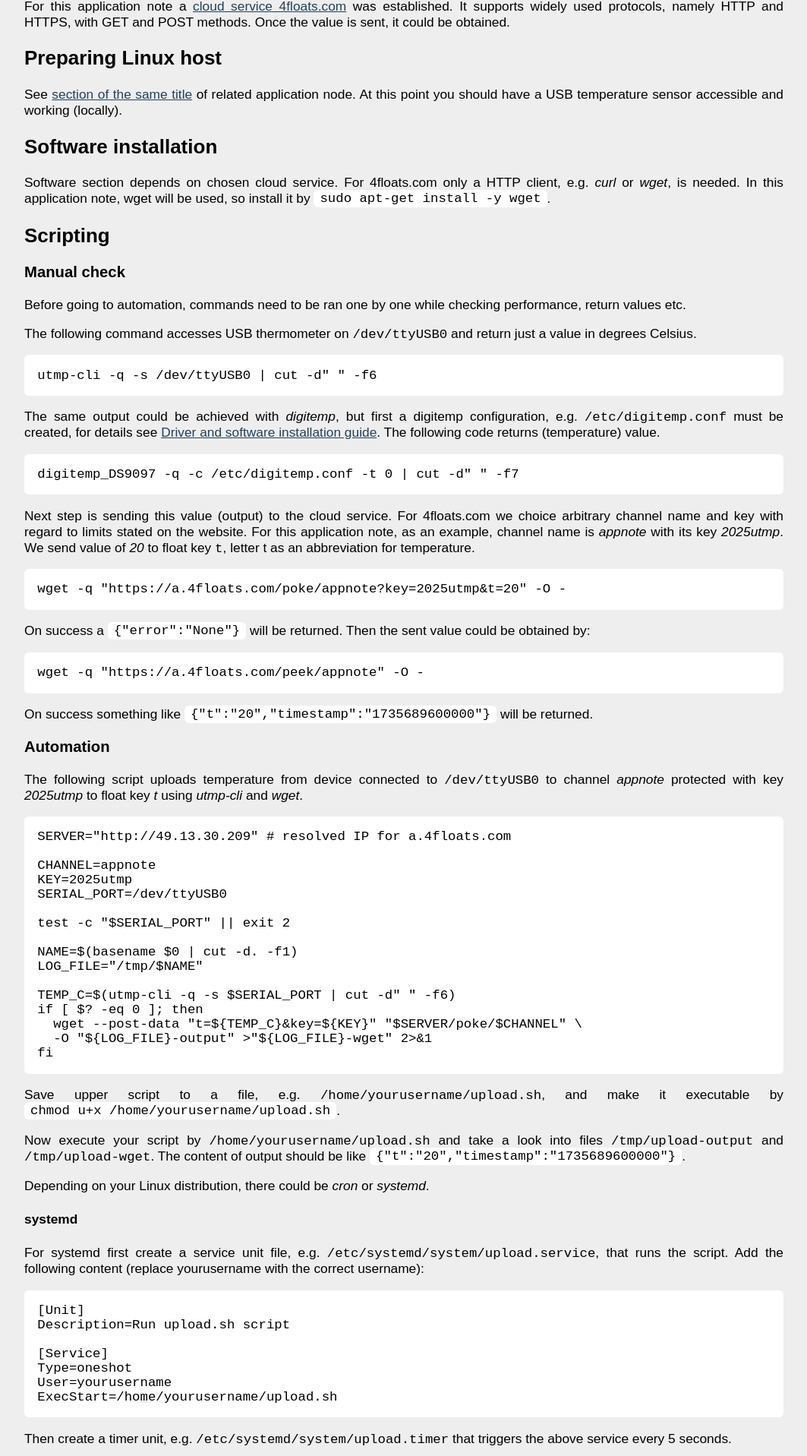
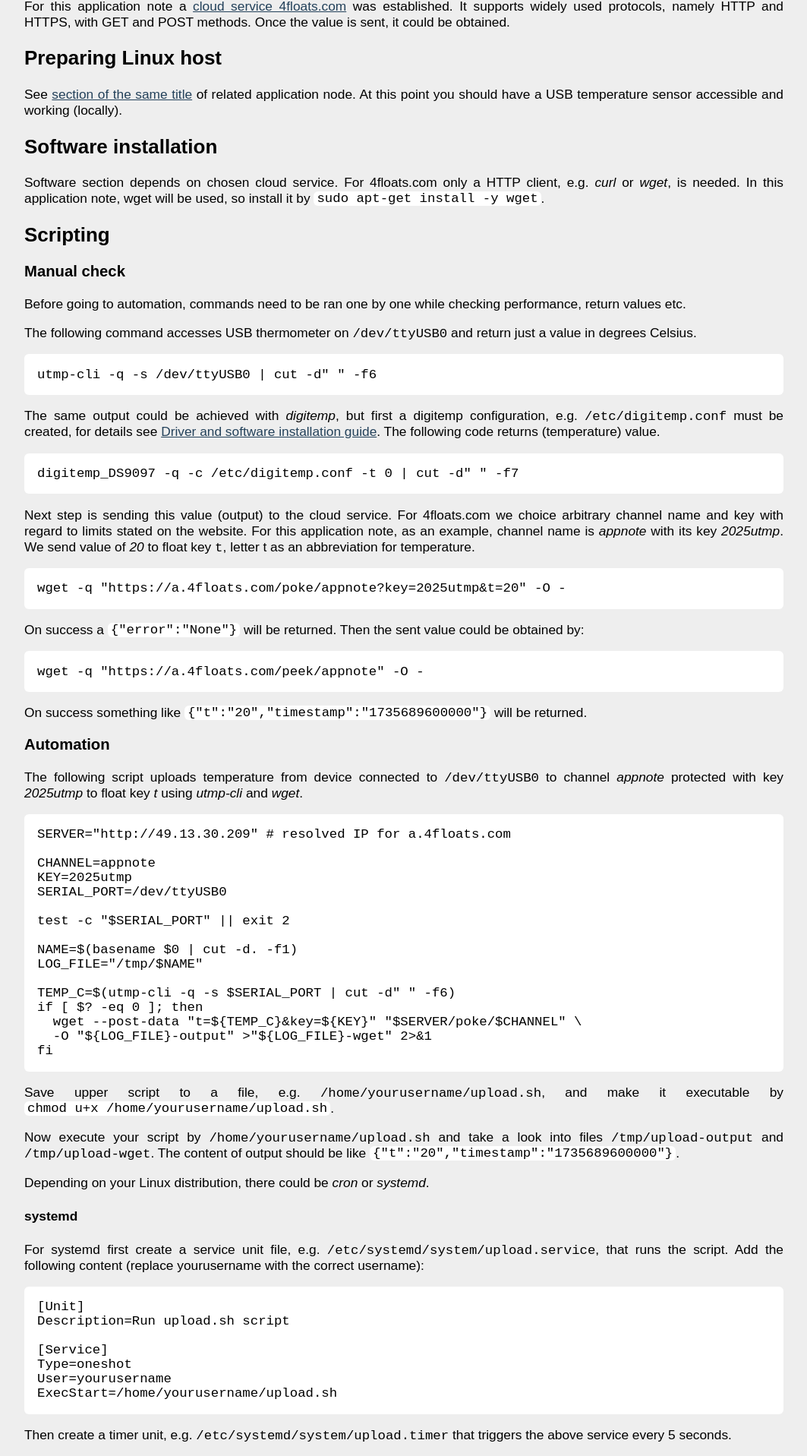
Before and after one commit to perproweb/utmp, a Jekyll site: the page app_notes/cloud.htm, which Jekyll copies as it is, in a window 1280 px wide. Shown: the part 450-2367 px from the top of the page at 76% size, without its empty margins (108-1171 px from the left). Built offline with Jekyll 4.4.1, drawn with Linux system fonts in a browser that asks for light colours.

Commit message:
20251102

```diff
--- a/app_notes/style.css
+++ b/app_notes/style.css
@@ -2,8 +2,8 @@
 body{background:#eeeeee;font-family:sans-serif;font-size:13pt;margin:1em;}
 main,footer{max-width:1000px;margin:30px auto;}
 p{text-align:justify;}
-pre,p code{background:white;padding:2px 8px;border-radius:6px;overflow-x:auto;}
-pre{padding:1em;}
+pre,p code{background:white;padding:0 4px;border-radius:6px;overflow-x:auto;}
+pre{border-left: 1em solid white;border-right: 1em solid white;padding: 1em 0;}
 p code{display:inline-block;margin-top:-2px;max-width:100%;vertical-align:middle;white-space:nowrap;}
 .prompt,samp{user-select:none;}
 .prompt{margin-right:1ex;}
--- a/index.html
+++ b/index.html
@@ -110,7 +110,7 @@
     "itemCondition": "http://schema.org/NewCondition",
     "price": "11.7",
     "priceCurrency": "USD",
-    "priceValidUntil": "2025-10-31",
+    "priceValidUntil": "2025-11-30",
     "url": "https://usbtemp.com/",
     "shippingDetails": {
       "@type": "OfferShippingDetails",
```
